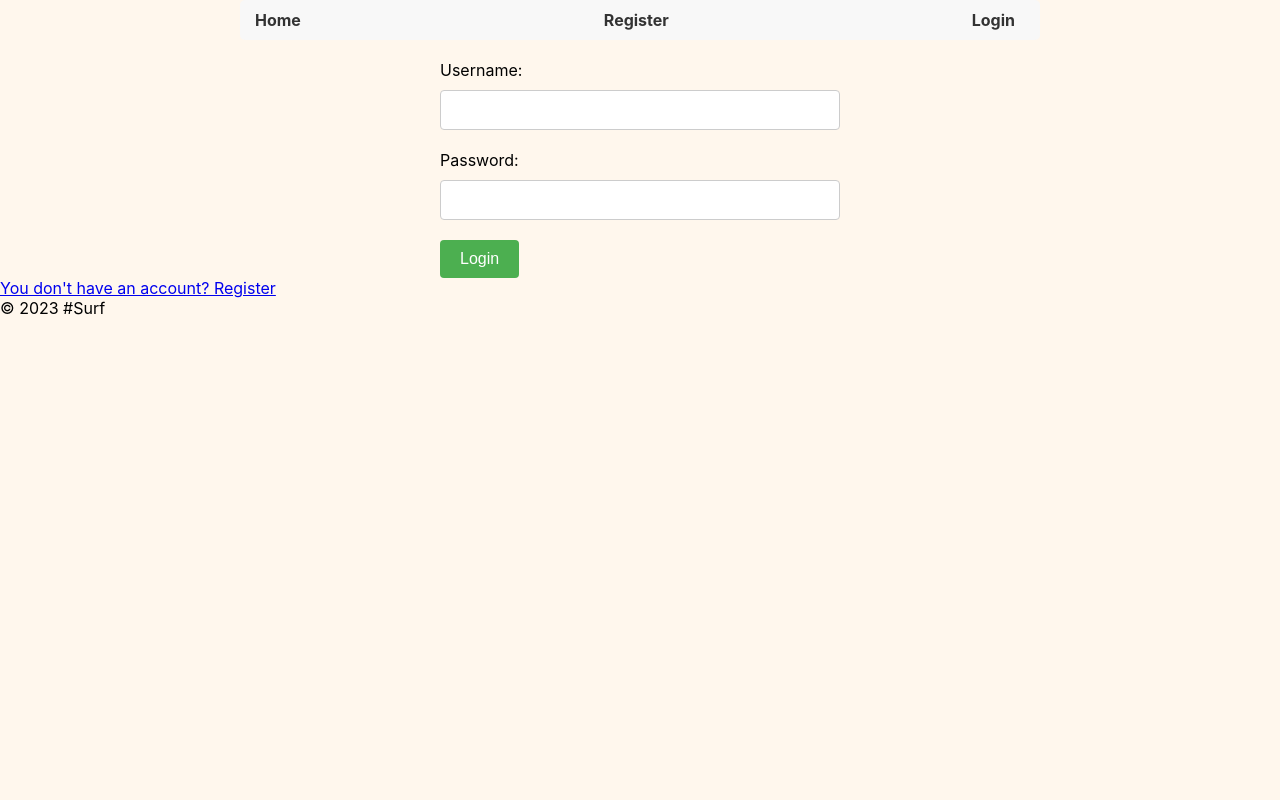
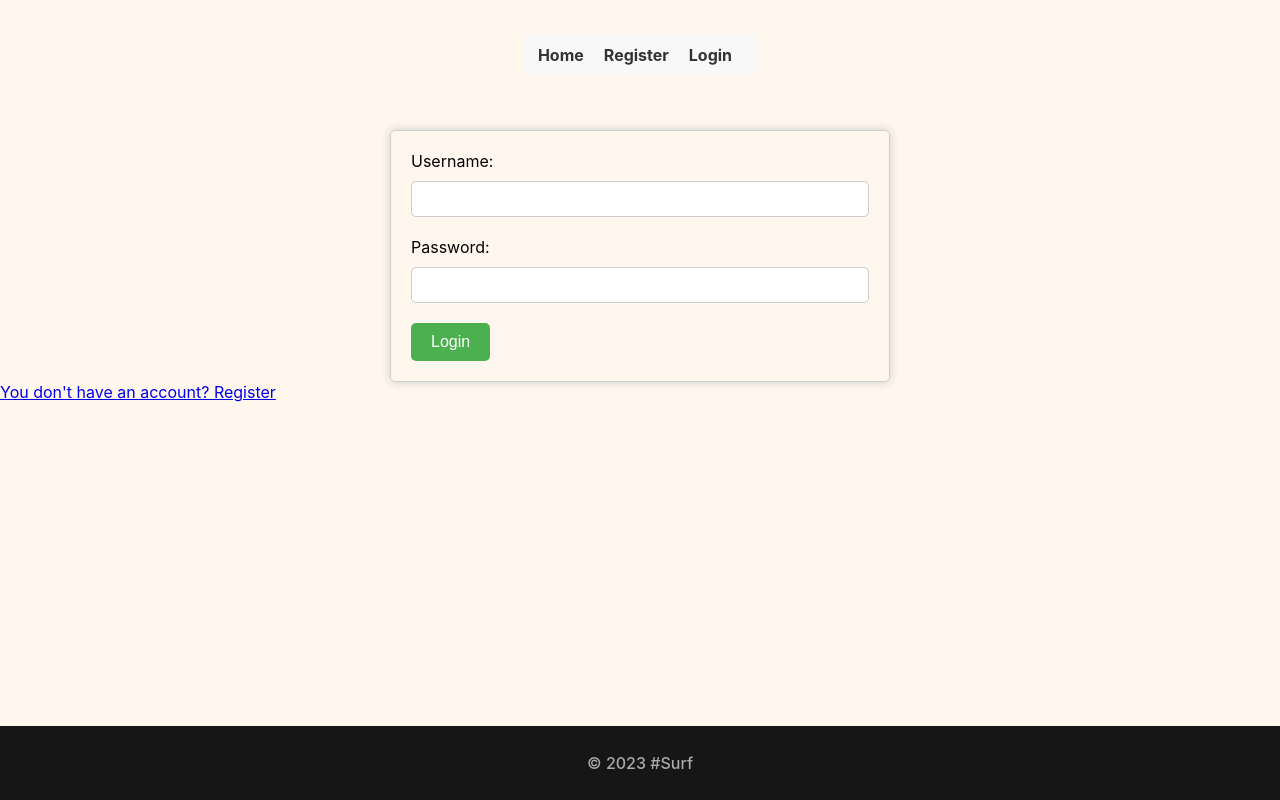
Before and after one commit to souli2020/surf_react_frontend, a React (Vite) app: page /login in a window 1280 px wide. Built offline with nearby package versions, Linux system fonts and the light colour scheme.

Commit message:
Add styling

```diff
--- a/src/index.css
+++ b/src/index.css
@@ -8,16 +8,42 @@ body {
     padding: 0;
     background-color: #FFF7ED;
     font-family: "Inter", sans-serif;
+    height: 100vh;
+    display: flex;
+    flex-direction: column;
+
 }
 
+/* Hide the default scrollbar */
 body::-webkit-scrollbar {
-    display: none;
+    width: 0.65rem;
+    height: 0.5rem;
 }
 
+/* Style the track */
+body::-webkit-scrollbar-track {
+    background-color: #f1f1f1;
+}
+
+/* Style the thumb */
+body::-webkit-scrollbar-thumb {
+    background-color: #5460b5;
+    border-radius: 0.9rem;
+}
+
+/* Style the thumb on hover */
+body::-webkit-scrollbar-thumb:hover {
+    background-color: #1518bd;
+}
+
+/* Make the scrollbar smoother */
 body {
-    -ms-overflow-style: none;
-    scrollbar-width: none;
+    overflow-y: scroll;
+    scroll-behavior: smooth;
+    -webkit-overflow-scrolling: touch;
 }
+
+
 
 
 /*register form*/
@@ -123,3 +149,187 @@ body {
 .content {
     margin-top: 20px;
 }
+
+.site-wrapper {
+    min-height: 100vh;
+    display: flex;
+    flex-direction: column;
+
+}
+
+header {
+    height: 110px;
+    display: flex;
+    align-items: center;
+    padding-block: 10px;
+}
+
+header .site-logo {
+    color: black;
+    margin-right: auto;
+    text-transform: uppercase;
+    font-weight: 900;
+    font-size: 25px;
+}
+
+header a {
+    text-decoration: none;
+    color: #4D4D4D;
+    font-weight: 600;
+    padding: 5px 20px;
+}
+
+header a:hover {
+    color: #161616;
+    text-decoration: underline;
+}
+
+
+
+
+
+
+
+/*footer*/
+footer {
+    background-color: #161616;
+    color: #AAAAAA;
+    height: 74px;
+    display: flex;
+    flex-shrink: 0;
+    justify-content: center;
+    align-items: center;
+    margin-top: auto;
+    font-weight: 500;
+}
+
+/* update profile form*/
+.form-container {
+    max-width: 500px;
+    margin: auto;
+    padding: 20px;
+    border: 1px solid #ccc;
+    border-radius: 5px;
+    box-shadow: 0 0 10px #ccc;
+}
+
+.form-group {
+    margin-bottom: 10px;
+}
+
+label {
+    display: block;
+    margin-bottom: 5px;
+}
+
+input[type="text"],
+input[type="password"],
+input[type="email"],
+input[type="file"] {
+    width: 100%;
+    padding: 8px;
+    border-radius: 5px;
+    border: 1px solid #ccc;
+    box-sizing: border-box;
+    font-size: 16px;
+}
+
+small {
+    font-size: 12px;
+    color: #999;
+    margin-left: 5px;
+    margin-top: 5px;
+}
+
+button[type="submit"],
+button[type="button"] {
+    background-color: #4CAF50;
+    color: white;
+    border: none;
+    border-radius: 5px;
+    padding: 10px 20px;
+    font-size: 16px;
+    cursor: pointer;
+    transition: all 0.3s ease-in-out;
+}
+
+button[type="submit"]:hover,
+button[type="button"]:hover {
+    background-color: #3e8e41;
+}
+
+/*modal  */
+.modal-overlay {
+    position: fixed;
+    top: 0;
+    left: 0;
+    width: 100%;
+    height: 100%;
+    background-color: rgba(174, 171, 190, 0.5);
+    backdrop-filter: blur(5px);
+    display: flex;
+    align-items: center;
+    justify-content: center;
+}
+
+.modal-content {
+    background-color: rgba(255, 255, 255, 0.75);
+    padding: 20px;
+    border-radius: 5px;
+    box-shadow: 0 0 10px rgba(0, 0, 0, 0.3);
+    max-width: 400px;
+    height: 40vh;
+    width: 100%;
+}
+
+.update-modal {
+    height: 100vh;
+
+}
+
+.modal-content h2 {
+    margin-top: 0;
+}
+
+.modal-content label {
+    display: block;
+    margin-bottom: 5px;
+}
+
+.modal-content input[type="email"] {
+    display: block;
+    width: 100%;
+    margin-bottom: 10px;
+    padding: 5px;
+    border-radius: 5px;
+    border: 1px solid #ccc;
+}
+
+.modal-content button {
+    display: block;
+    margin-top: 10px;
+    padding: 5px 10px;
+    border-radius: 5px;
+    border: none;
+    background-color: #007bff;
+    color: #fff;
+    cursor: pointer;
+}
+
+.modal-close {
+    position: absolute;
+    top: 20%;
+    right: 40%;
+    padding: 5px;
+    border-radius: 50%;
+    border: none;
+    background-color: #fff;
+    color: #007bff;
+    font-weight: bold;
+    cursor: pointer;
+}
+
+.update-close-btn {
+    top: 2%;
+    right: 25%;
+}
```
